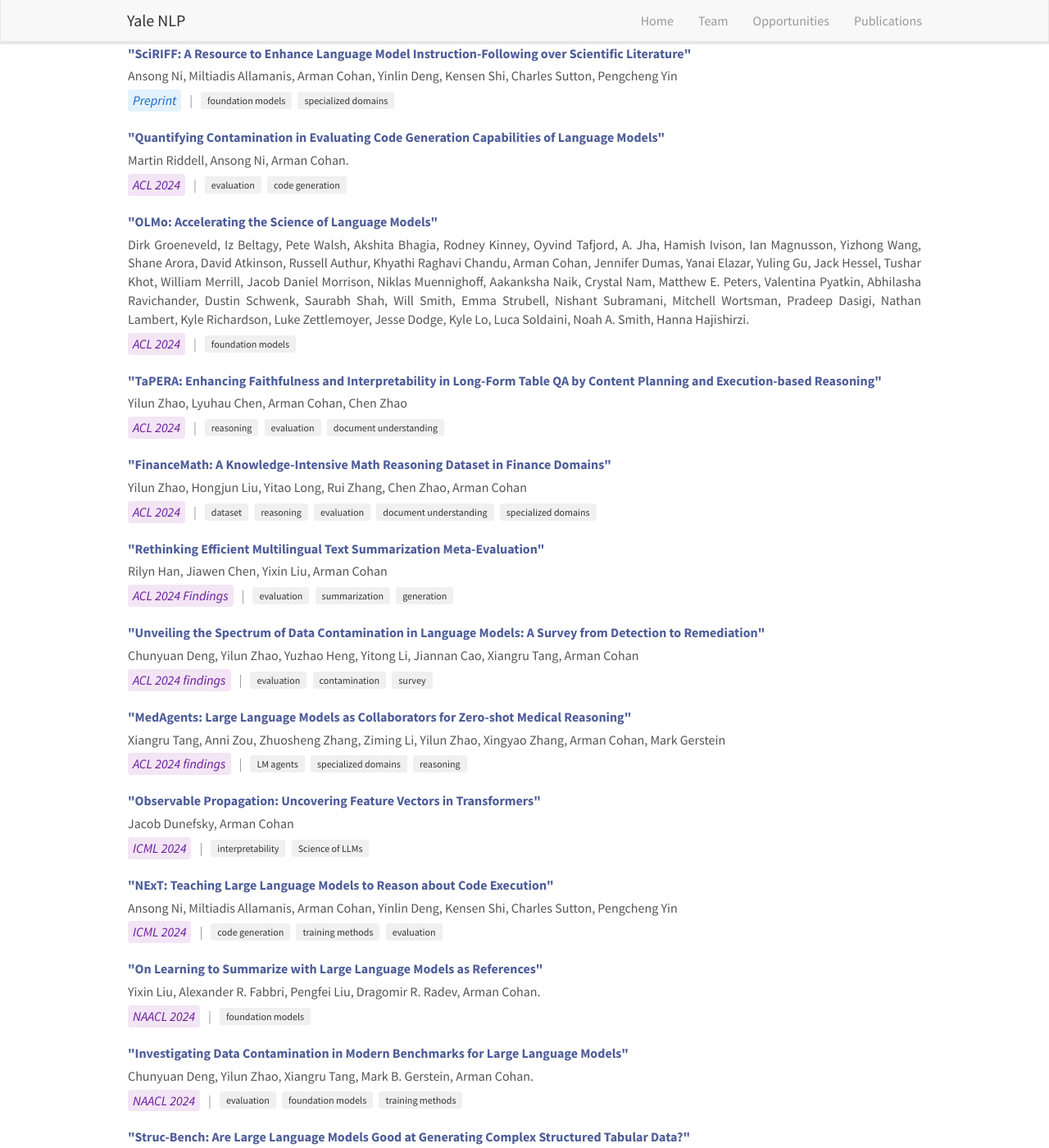
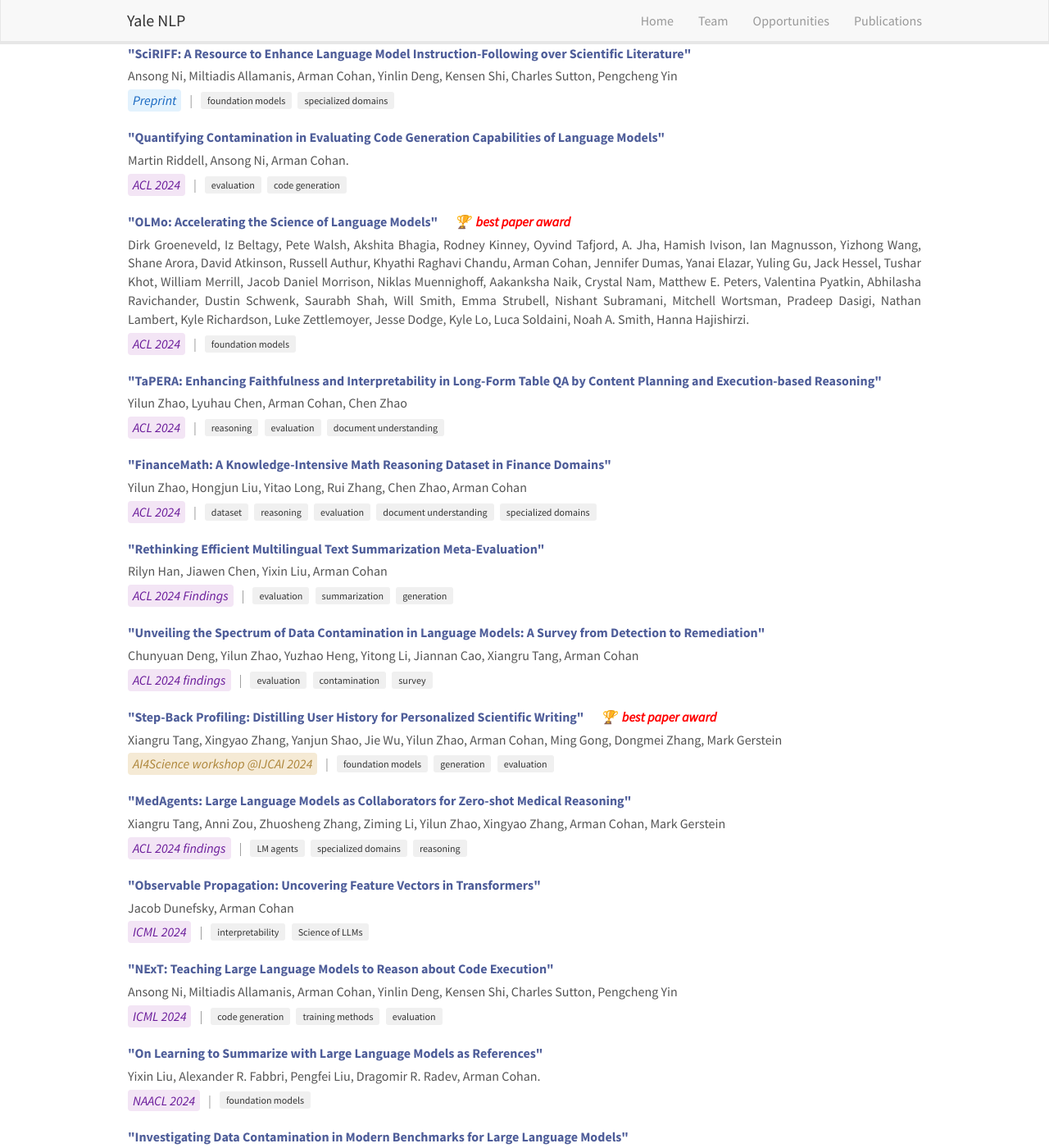
Before and after one commit to yale-nlp/yale-nlp.github.io, a Jekyll site: the page built from _pages/publications.md, in a window 1280 px wide and 1400 px high, scrolled down 652 px. Shown: the whole window at 82% size. Built offline with Jekyll 4.4.1, drawn with Linux system fonts in a browser that asks for light colours; nearby versions of some CDN libraries; some of the changed text lies outside the part shown.

Commit message:
data update

```diff
--- a/_data/publications/2023_publist_updated.yml
+++ b/_data/publications/2023_publist_updated.yml
@@ -236,7 +236,7 @@
   arxiv_url: Faithfulness-Aware Decoding Strategies for Abstractive Summarization
 - url: https://www.semanticscholar.org/paper/2cad608200ee31884f6392e6290878c236f06248
   title: '"Aligning Factual Consistency for Clinical Studies Summarization through Reinforcement Learning"'
-  venue: Clinical Natural Language Processing Workshop 2023
+  venue: Clinical NLP workshop
   year: 2023
   authors:
     - Xiangru Tang
--- a/_data/publications/2024_publist.yml
+++ b/_data/publications/2024_publist.yml
@@ -48,6 +48,8 @@
   title: "OLMo: Accelerating the Science of Language Models"
   venue: ACL 2024
   year: 2024
+  award:
+    - Best paper award
   authors:
     Dirk Groeneveld, Iz Beltagy, Pete Walsh, Akshita Bhagia, Rodney Kinney,
     Oyvind Tafjord, A. Jha, Hamish Ivison, Ian Magnusson, Yizhong Wang, Shane Arora,
@@ -145,6 +147,8 @@
 - url: https://arxiv.org/pdf/2406.14275
   title: "STEP-BACK PROFILING: Distilling User History for Personalized Scientific Writing"
   venue: AI4Science workshop @IJCAI 2024
+  award:
+    - best paper award
   year: 2024
   month: 6
   authors:
--- a/_data/publications/2024_publist_updated.yml
+++ b/_data/publications/2024_publist_updated.yml
@@ -103,6 +103,8 @@
 - url: https://www.semanticscholar.org/paper/ac45bbf9940512d9d686cf8cd3a95969bc313570
   title: '"OLMo: Accelerating the Science of Language Models"'
   venue: ACL 2024
+  award:
+    - best paper award
   year: 2024
   authors:
     - Dirk Groeneveld
@@ -228,6 +230,8 @@
 - url: https://arxiv.org/pdf/2406.14275
   title: '"Step-Back Profiling: Distilling User History for Personalized Scientific Writing"'
   venue: AI4Science workshop @IJCAI 2024
+  award:
+    - best paper award
   year: 2024
   authors:
     - Xiangru Tang
@@ -242,9 +246,9 @@
   project: other
   display: 1
   category:
-    - personalization
-    - writing
+    - foundation models
     - generation
+    - evaluation
   paper_link: https://arxiv.org/pdf/2406.14275.pdf
 - url: https://aclanthology.org/2024.findings-acl.33.pdf
   title: '"MedAgents: Large Language Models as Collaborators for Zero-shot Medical Reasoning"'
```
